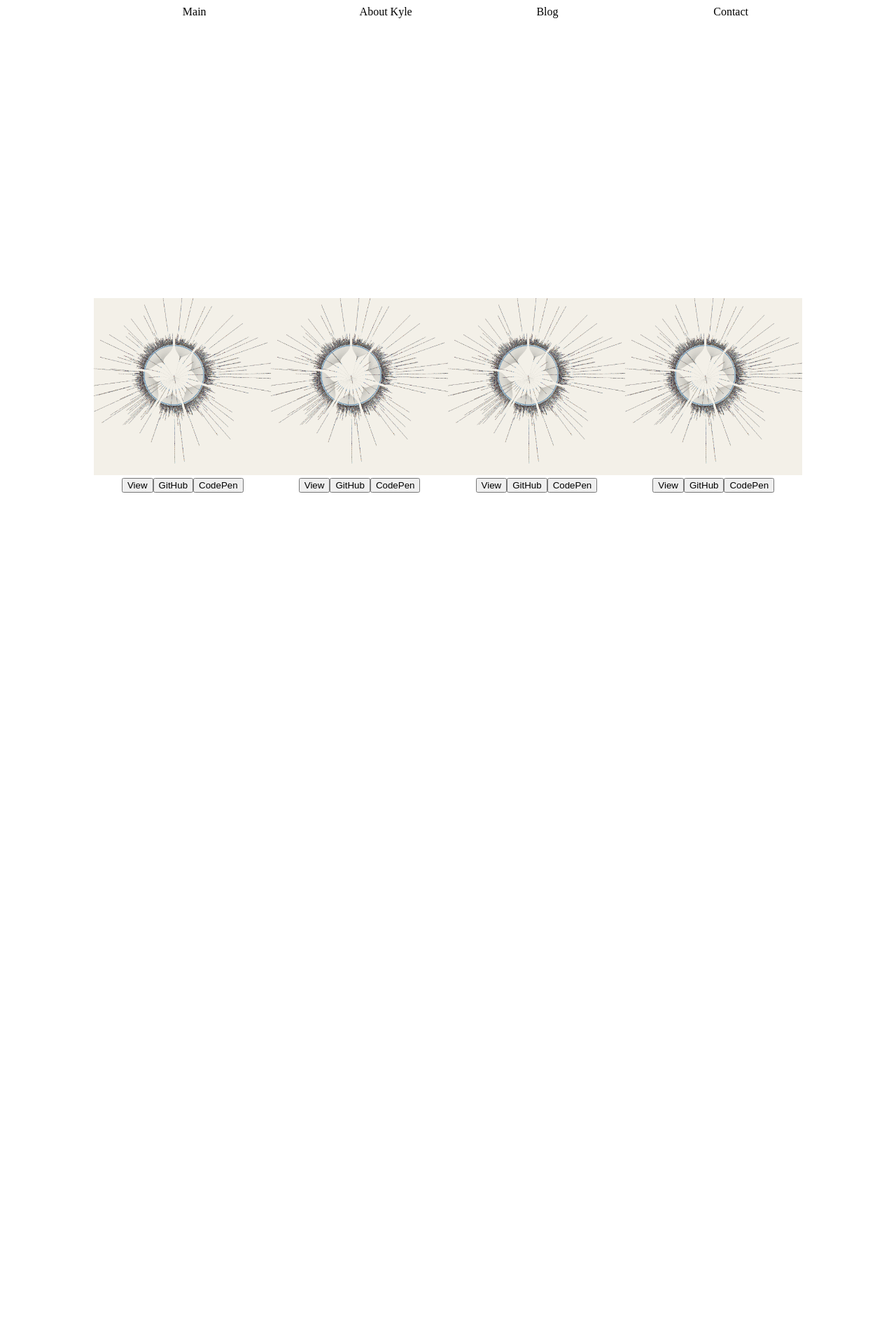
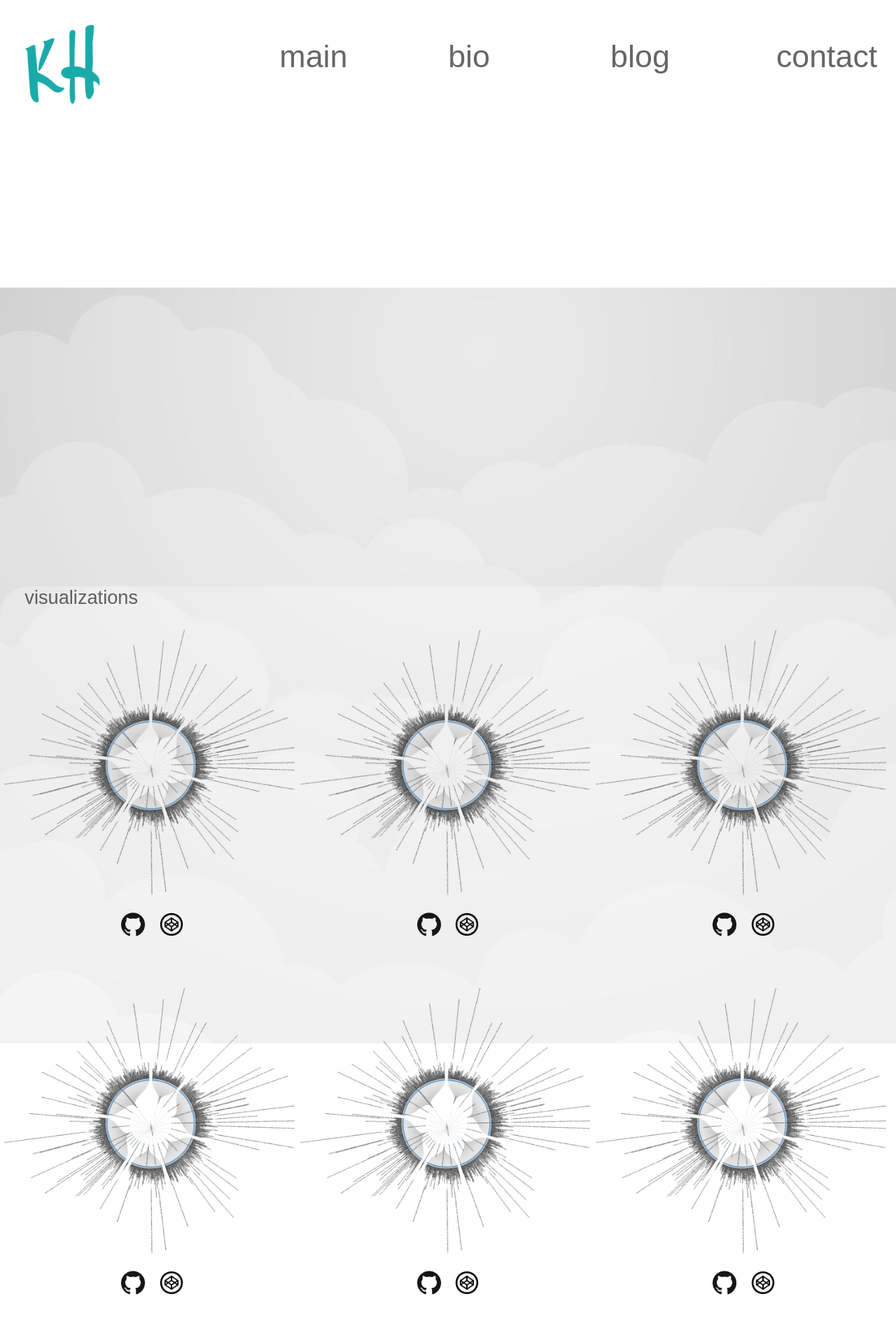
Before and after one commit to bizzcat/codeguild, a Django app: page / in a window 1280 px wide. Shown: the whole page at 70% size. Before the commit the page ends 800 px from the top, so only its background shows below. Run offline with Django 3.2, Linux system fonts and the light colour scheme; some libraries are stand-ins or nearby versions.

Commit message:
Updating profile

```diff
--- a/final/tree/kw_data/kw_data/static/kw_data/index.css
+++ b/final/tree/kw_data/kw_data/static/kw_data/index.css
@@ -1,38 +1,128 @@
+@keyframes spin {
+  from {
+    transform: rotate(0deg);
+  }
+  to {
+    transform: rotate(25919deg);
+  }
+
+}
+
+#spin {
+  animation-name: spin;
+  animation-duration: 10s;
+  animation-iteration-count: 1;
+  animation-timing-function: ease-in-out;
+}
 
 
+html {
+  background: url(images/bg.jpg) no-repeat center center fixed;
+  /*-webkit-background-size: cover;
+  -moz-background-size: cover;
+  -o-background-size: cover;*/
+  background-size: cover;
+}
+
+
+body {
+  margin: 0em;
+  /*background: linear-gradient(to bottom right, rgba(360,360,360,1), rgba(360,360,360,1), rgba(0,110,0,0.2));*/
+  /*background: rgba(360,360,360,1);*/
+  /*background: rgba(0,0,0,0.3);*/
+}
 
 div {
+
+}
+
+
+button {
+
+}
+
+a {
+  text-decoration: none;
+}
+
+
+.navbar {
+  padding: 0.4em;
+  display: flex;
+  align-items: center;
+  justify-content: center;
+}
+
+.logo {
+  padding: 2% 14% 0% 2%;
+  width: 10%;
+  height: 10%;
+}
+
+.logo > img {
+  width: 100%;
+  height: 100%;
+}
+
+.nav {
+  font-size: 2.8em;
+  font-family: sans-serif;
+  color: rgba(0,0,0,0.6);
+  margin: 1% 3% 1% 3%;
+  padding: 1% 3% 1% 3%;
+  width: 7%;
+  height: 1.1em;
+  border-style: none none groove none;
+  border-color: rgba(0,0,0,0);
+  border-radius: 0.5em;
+}
+
+.nav:hover {
+  border-color: rgba(0,0,0,0.1);
+}
+
+.empty-block {
+  height: 40em;
+}
+
+.chapter {
+  background-color: rgba(360,360,360,0.25);
+  border: 0em none;
+  border-radius: 2.5em;
+}
+
+.chapter-logo {
+  font-size: 1.7em;
+  font-family: sans-serif;
+  color: rgba(0,0,0,0.6);
+  margin: 1.3em 1.3em 0.3em;
+  width: 18%;
+}
+
+.container {
+  margin: 0px 0px 3em 0px;
   display: flex;
   flex-direction: row;
   justify-content: center;
 }
 
-section {
-  width: 20%;
+.demo {
+  width: 33%;
+  text-align: center;
   /*border: 1px solid rgba(0,0,0,0.35);*/
-}
-
-button {
-
-}
-
-.navbar {
-
-}
-
-.logo {
-  flex-grow: 4;
-}
-
-.nav {
-  flex-grow: 1;
-}
-
-.empty-block {
-  height: 400px;
 }
 
 .avatar {
   width: 100%;
   /*height: auto;*/
 }
+
+.view-button {
+  width: 60%;
+}
+
+.github-button, .codepen-button {
+  padding: 0% 2%;
+  width: 8%;
+  height: 8%;
+}
--- a/final/tree/kw_data/kw_data/templates/kw_data/index.html
+++ b/final/tree/kw_data/kw_data/templates/kw_data/index.html
@@ -10,74 +10,96 @@
   <body>
 
     <div class='navbar'>
+      <section class='logo'>
+        <img src="{% static 'kw_data/logo.png' %}"></img>
+      </section>
+      <p class='nav'>
+        main
+      </p>
+      <p class='nav'>
+        bio
+      </p>
+      <p class='nav'>
+        blog
+      </p>
+      <p class='nav'>
+        contact
+      </p>
+      <!-- <img src="{% static 'kw_data/main2.png' %}" class='nav'></img> -->
+      <!-- <img src="{% static 'kw_data/bio.png' %}" class='nav'></img>
+      <img src="{% static 'kw_data/blog.png' %}" class='nav'></img>
+      <img src="{% static 'kw_data/contact.png' %}" class='nav'></img> -->
 
-      <section class='logo'>
+    </div>
+
+
+    <div class='empty-block'>
+    </div>
+
+    <div class='chapter'>
+      <p class='chapter-logo'>visualizations</p>
+      <!-- <img src="{% static 'kw_data/visualizations-logo.png' %}" class='container-logo'></img> -->
+      <div class='container'>
+
+        <section class='demo'>
+          <img src="{% static 'kw_data/radial-collapsible.png' %}" class='avatar'></img>
+          <div class='buttons'>
+            <img src="{% static 'kw_data/github.png' %}" class='github-button'></img>
+            <img src="{% static 'kw_data/codepen.png' %}" class='codepen-button'></img>
+          </div>
         </section>
 
-      <section class='nav'>
-        <a>Main</a>
+        <section class='demo'>
+          <img src="{% static 'kw_data/radial-collapsible.png' %}" class='avatar'></img>
+          <div class='buttons'>
+            <img src="{% static 'kw_data/github.png' %}" class='github-button'></img>
+            <img src="{% static 'kw_data/codepen.png' %}" class='codepen-button'></img>
+          </div>
         </section>
 
-      <section class='nav'>
-        <a>About Kyle</a>
-      </section>
-
-      <section class='nav'>
-        <a>Blog</a>
-      </section>
-
-      <section class='nav'>
-        <a>Contact</a>
+        <section class='demo'>
+          <img src="{% static 'kw_data/radial-collapsible.png' %}" class='avatar'></img>
+          <div class='buttons'>
+            <img src="{% static 'kw_data/github.png' %}" class='github-button'></img>
+            <img src="{% static 'kw_data/codepen.png' %}" class='codepen-button'></img>
+          </div>
         </section>
 
       </div>
 
-    <div class='empty-block'>
+      <div class='container'>
 
-    </div>
-
-    <div>
-
-      <section>
-        <img src="{% static 'kw_data/sample.png' %}" class='avatar'></img>
+        <section class='demo'>
+          <img src="{% static 'kw_data/radial-collapsible.png' %}" class='avatar'></img>
           <div class='buttons'>
-          <button> View </button>
-          <button> GitHub </button>
-          <button> CodePen </button>
+            <img src="{% static 'kw_data/github.png' %}" class='github-button'></img>
+            <img src="{% static 'kw_data/codepen.png' %}" class='codepen-button'></img>
           </div>
         </section>
 
-      <section>
-        <img src="{% static 'kw_data/sample.png' %}" class='avatar'></img>
+        <section class='demo'>
+          <img src="{% static 'kw_data/radial-collapsible.png' %}" class='avatar'></img>
           <div class='buttons'>
-          <button> View </button>
-          <button> GitHub </button>
-          <button> CodePen </button>
+            <img src="{% static 'kw_data/github.png' %}" class='github-button'></img>
+            <img src="{% static 'kw_data/codepen.png' %}" class='codepen-button'></img>
           </div>
         </section>
 
-      <section>
-        <img src="{% static 'kw_data/sample.png' %}" class='avatar'></img>
+        <section class='demo'>
+          <img src="{% static 'kw_data/radial-collapsible.png' %}" class='avatar'></img>
           <div class='buttons'>
-          <button> View </button>
-          <button> GitHub </button>
-          <button> CodePen </button>
+            <img src="{% static 'kw_data/github.png' %}" class='github-button'></img>
+            <img src="{% static 'kw_data/codepen.png' %}" class='codepen-button'></img>
           </div>
         </section>
 
-      <section>
-        <img src="{% static 'kw_data/sample.png' %}" class='avatar'></img>
-        <div class='buttons'>
-          <button> View </button>
-          <button> GitHub </button>
-          <button> CodePen </button>
       </div>
-      </section>
-
 
     </div>
 
 
-
+    <script src="https://cdnjs.cloudflare.com/ajax/libs/lodash.js/4.11.2/lodash.js"></script>
+    <script src="http://code.jquery.com/jquery-2.2.3.js"></script>
+    <script src="{% static 'kw_data/index.js' %}"></script>
   </body>
 </html>
```
Also changed, not shown: other parts of final/tree/kw_data/kw_data/templates/kw_data/index.html (+1 -1 lines), final/tree/kw_data/kw_data/static/kw_data/index.js (added, +16 -0 lines), final/tree/kw_data/kw_data/static/kw_data/Octocat.png (added), final/tree/kw_data/kw_data/static/kw_data/bio.png (added), final/tree/kw_data/kw_data/static/kw_data/blog.png (added), final/tree/kw_data/kw_data/static/kw_data/cloud-background.jpg (added), final/tree/kw_data/kw_data/static/kw_data/codepen.png (added), final/tree/kw_data/kw_data/static/kw_data/contact.png (added), final/tree/kw_data/kw_data/static/kw_data/github.png (added), final/tree/kw_data/kw_data/static/kw_data/logo.png (added), final/tree/kw_data/kw_data/static/kw_data/main1.png (added), final/tree/kw_data/kw_data/static/kw_data/main2.png (added), final/tree/kw_data/kw_data/static/kw_data/radial-collapsible.png (added), final/tree/kw_data/kw_data/static/kw_data/visualizations-logo.png (added), 1 more files. Lines whose indentation alone changed are shown as unchanged.
